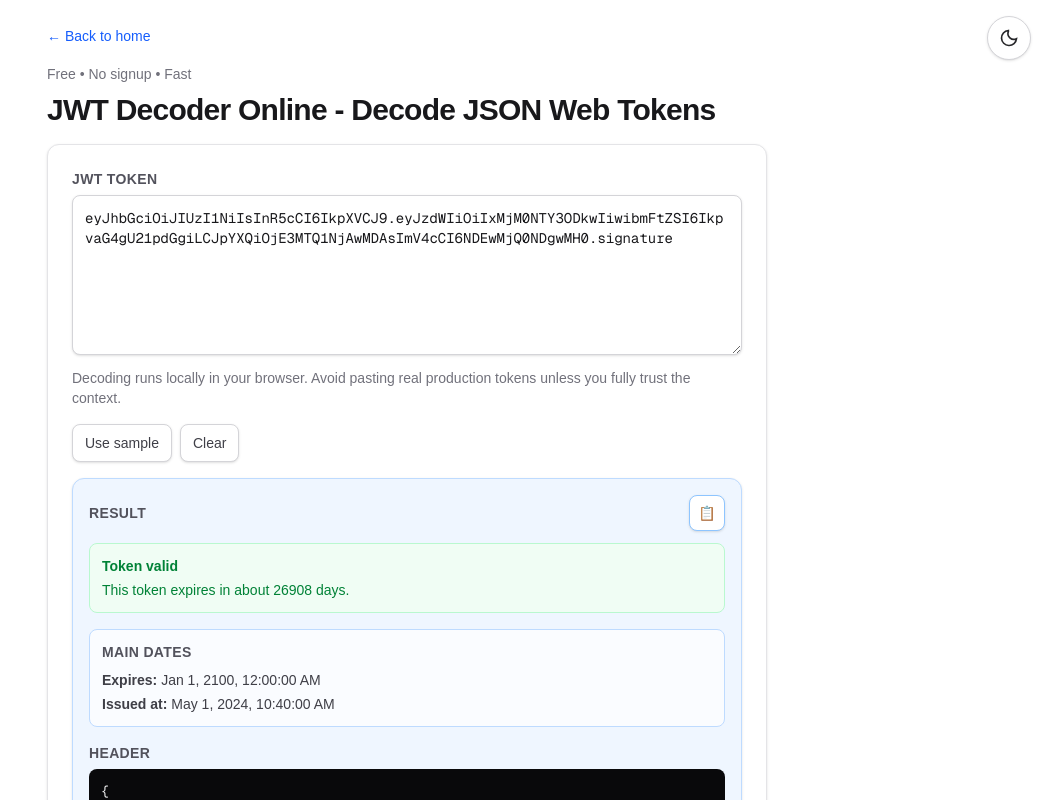
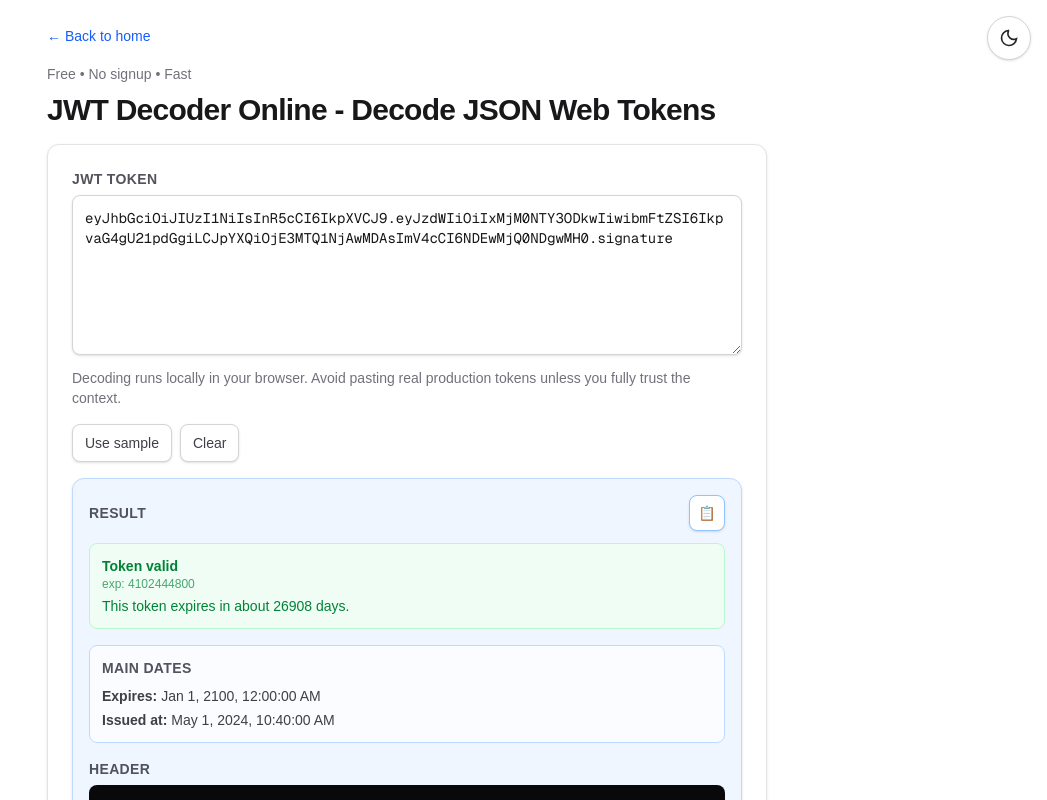
Before and after one commit to elpablo/calcolafacile, a Next.js app: page /en/jwt-decoder in a window 1280 px wide. Both pictures are taken after a click on the button "Use sample". Shown: the top 800 px of the page, without its empty margins (233-1280 px from the left). Built offline with nearby package versions, Linux system fonts and the light colour scheme.

Commit message:
Enhance JWT Decoder UI by adding expiration time display and improving layout

```diff
--- a/src/components/tools/jwt/JwtDecoderCore.js
+++ b/src/components/tools/jwt/JwtDecoderCore.js
@@ -201,8 +201,13 @@ export default function JwtDecoderCore({ content }) {
                 <ResultBox copyText={copyText} lang={lang}>
                     <div className="space-y-4">
                         {status && (
-                            <div className={`rounded-lg border p-3 text-sm ${getStatusClasses(status.type)}`}>
+                            <div
+                                className={`rounded-lg border p-3 text-sm ${getStatusClasses(status.type)}`}
+                            >
                                 <p className="font-semibold">{status.label}</p>
+                                <p className="text-xs opacity-70">
+                                    exp: {decoded.data.payload.exp}
+                                </p>
                                 <p className="mt-1">{status.description}</p>
                             </div>
                         )}
@@ -246,8 +251,7 @@ export default function JwtDecoderCore({ content }) {
                                 {labels.sections.signature}
                             </p>
                             <p className="break-all rounded-lg bg-white/70 p-3 font-mono text-sm text-zinc-700 dark:bg-zinc-900/60 dark:text-zinc-300">
-                                {decoded.data.signature ||
-                                    labels.noSignature}
+                                {decoded.data.signature || labels.noSignature}
                             </p>
                         </div>
                     </div>
```
